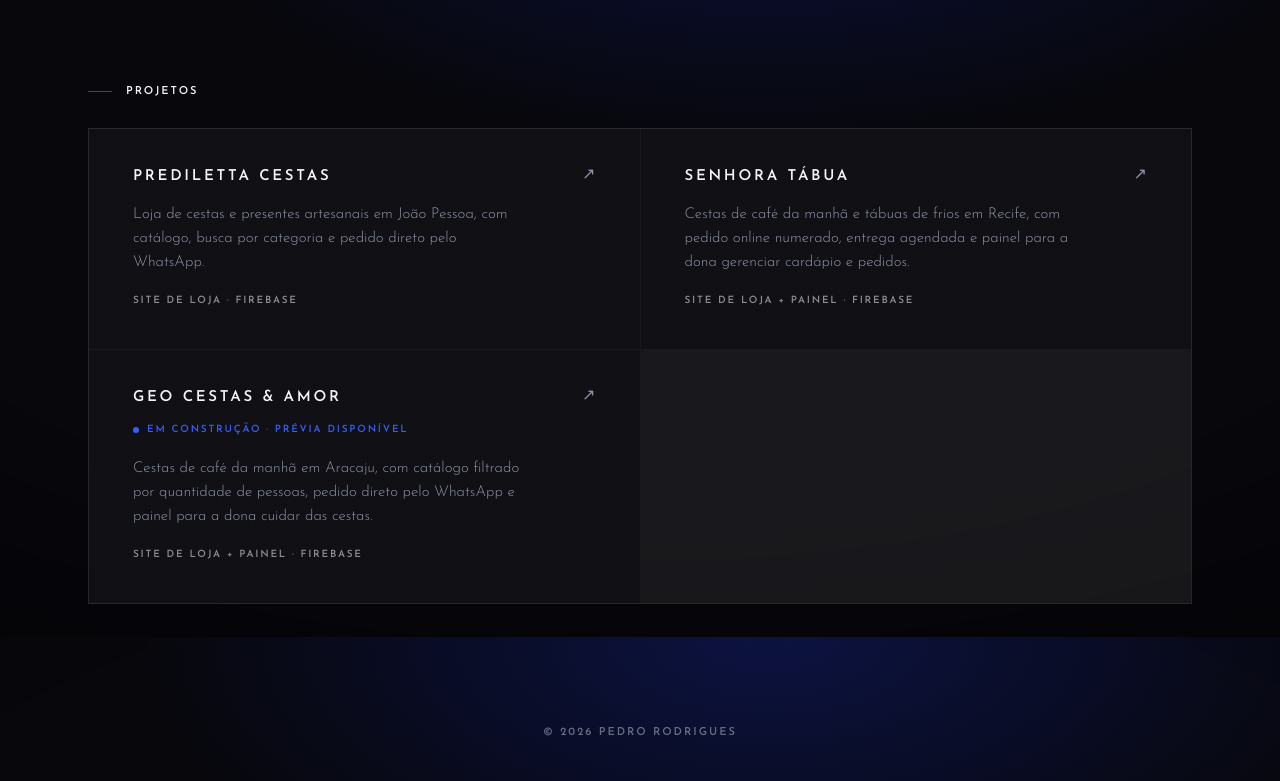
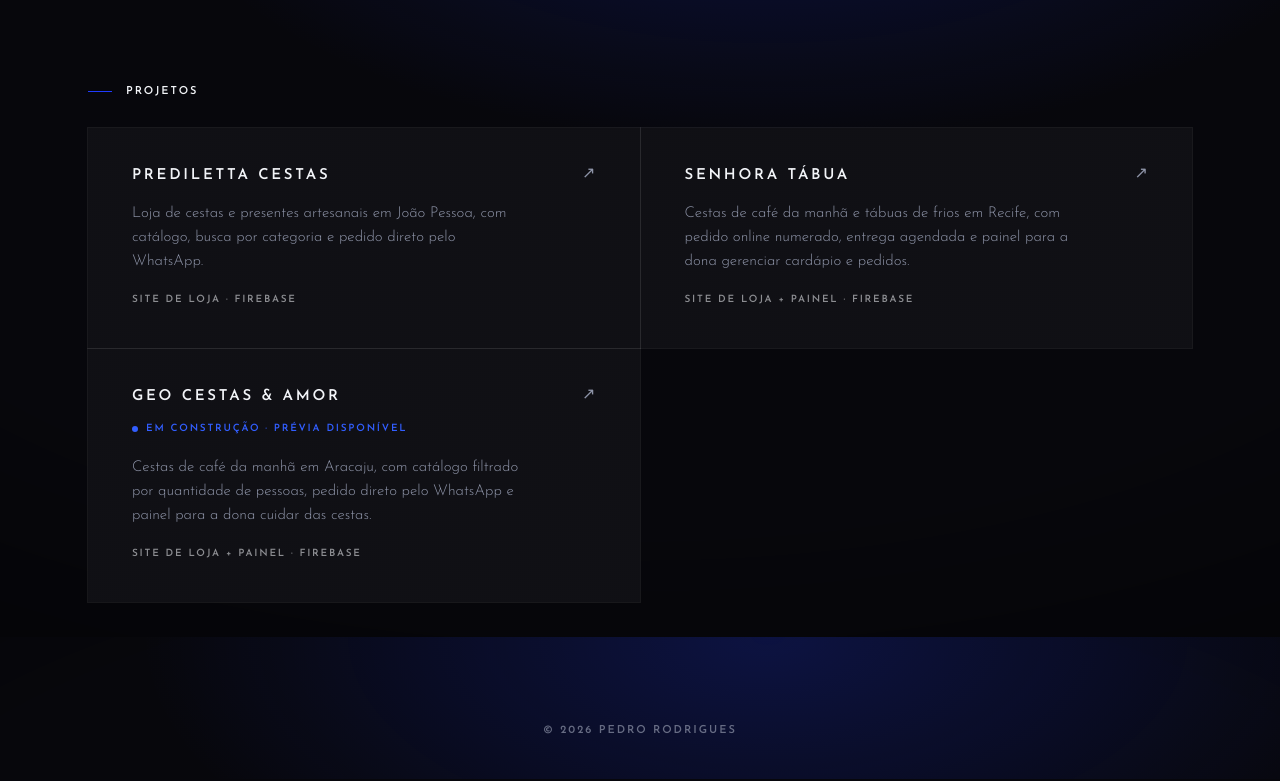
Before and after one commit to ped-rodrigues/ped-rodrigues.github.io, a plain HTML site: page index.html in a window 1280 px wide. Shown: the part 963-1744 px from the top of the page. Drawn offline with Linux system fonts and the light colour scheme.

Commit message:
Tira o retângulo cinza vazio da grade de projetos
Co-Authored-By: Claude Opus 5.5 <noreply@anthropic.com>

```diff
--- a/index.html
+++ b/index.html
@@ -89,7 +89,8 @@
   .about p { max-width: 60ch; color: var(--haze); font-size: 16px; margin-bottom: 14px; }
   .about b { color: var(--paper); font-weight: 400; }
 
-  .projects { list-style: none; display: grid; gap: 1px; background: var(--line); border: 1px solid var(--line); }
+  .projects { list-style: none; display: grid; gap: 1px; }
+  .projects li { outline: 1px solid var(--line); }
   .projects a {
     display: block; height: 100%; padding: 36px clamp(20px, 4vw, 44px) 40px;
     background: var(--bg); background-image: linear-gradient(var(--panel), var(--panel));
```
